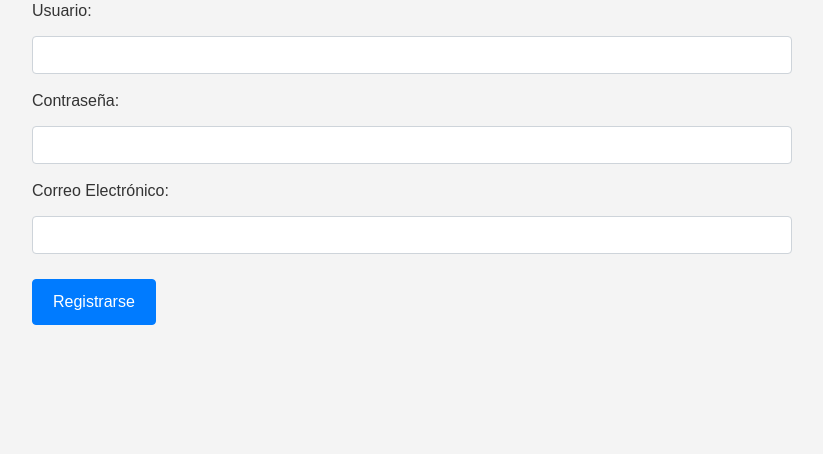
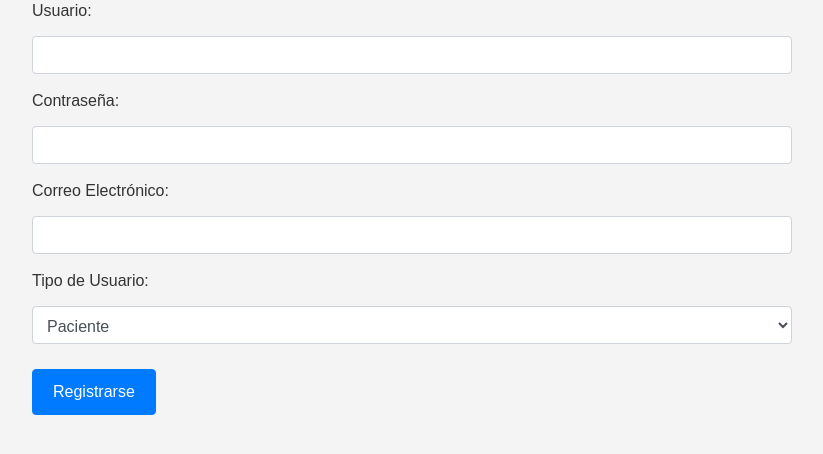
Before and after one commit to usuario-barrera/sistema_turnos, a PHP site: page /register.php in a window 1280 px wide. Shown: the part 127-581 px from the top of the page, without its empty margins (228-1051 px from the left). Run offline with PHP 8.4, Linux system fonts and the light colour scheme.

Commit message:
On branch main  Your branch is up to date with 'origin/main'. 	modified:   register.php

```diff
--- a/register.php
+++ b/register.php
@@ -5,15 +5,21 @@ if ($_SERVER['REQUEST_METHOD'] == 'POST') {
     $username = $_POST['username'];
     $password = password_hash($_POST['password'], PASSWORD_BCRYPT);
     $email = $_POST['email'];
+    $type = $_POST['type']; // Obtener el tipo de usuario del formulario
 
-    $sql = "INSERT INTO users (username, password, email, type) VALUES ('$username', '$password', '$email', 'administrativo')";
+    $sql = "INSERT INTO users (username, password, email, type) VALUES (?, ?, ?, ?)";
+    $stmt = $conn->prepare($sql);
+    $stmt->bind_param("ssss", $username, $password, $email, $type);
 
-    if ($conn->query($sql) === TRUE) {
+    if ($stmt->execute()) {
         header('Location: login.php');
         exit();
     } else {
-        $error = "Error al registrarse: " . $conn->error;
+        $error = "Error al registrarse: " . $stmt->error;
     }
+
+    $stmt->close();
+    $conn->close();
 }
 ?>
 
@@ -43,6 +49,13 @@ if ($_SERVER['REQUEST_METHOD'] == 'POST') {
                 <label for="email">Correo Electrónico:</label>
                 <input type="email" class="form-control" name="email" required>
             </div>
+            <div class="form-group">
+                <label for="type">Tipo de Usuario:</label>
+                <select class="form-control" name="type" required>
+                    <option value="paciente">Paciente</option>
+                    <option value="administrativo">Administrativo</option>
+                </select>
+            </div>
             <button type="submit" class="btn btn-primary">Registrarse</button>
         </form>
     </div>
```
